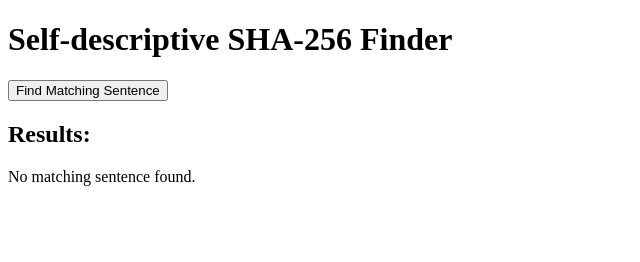
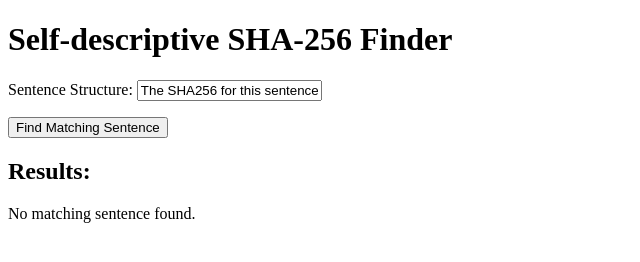
Before and after one commit to cfiorelli/shabru, a plain HTML site: page index.html in a window 1280 px wide. Both pictures are taken after a click on the button "Find Matching Sentence". Shown: the whole page, without its empty margins (0-640 px from the left). Drawn offline with Linux system fonts and the light colour scheme.

Commit message:
v2 for inputs

```diff
--- a/hash-generator.js
+++ b/hash-generator.js
@@ -24,13 +24,13 @@ function numberToWord(num) {
 }
 
 async function findSelfDescriptiveHash() {
-    const template = "The SHA256 for this sentence begins with: {} and {}.";
+    let template = document.getElementById("sentenceStructure").value;
 
     for (let i = 0; i < 16*16; i++) {
         const firstChar = i.toString(16).charAt(0);
         const secondChar = i.toString(16).charAt(1);
 
-        const sentence = template.replace("{}", numberToWord(firstChar)).replace("{}", numberToWord(secondChar));
+        const sentence = template.replace("{{}}", numberToWord(firstChar)).replace("{{}}", numberToWord(secondChar));
         const hashResult = await sha256(sentence);
 
         if (hashResult.startsWith(firstChar + secondChar)) {
--- a/index.html
+++ b/index.html
@@ -8,6 +8,11 @@
 <body>
     <h1>Self-descriptive SHA-256 Finder</h1>
 
+    <p>
+        Sentence Structure:
+        <input type="text" id="sentenceStructure" value="The SHA256 for this sentence begins with: {{}} and {{}}.">
+    </p>
+
     <button onclick="findSelfDescriptiveHash()">Find Matching Sentence</button>
 
     <h2>Results:</h2>
```
